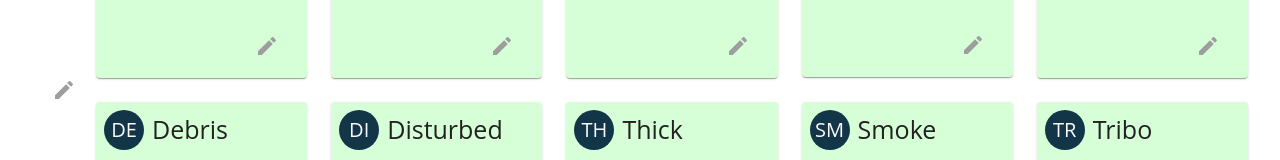
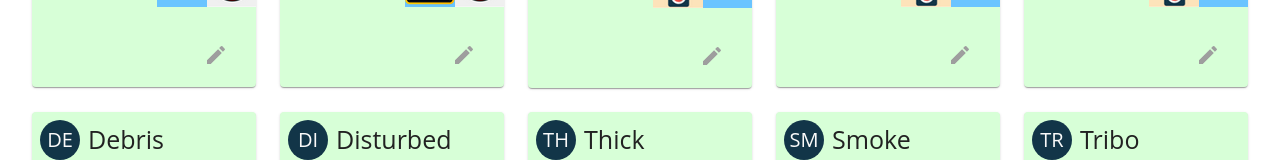
Before and after one commit to jpmhaggerty/capstone-ui, a React (Create React App) app: page / in a window 1280 px wide. Shown: the part 483-643 px from the top of the page. Built offline with nearby package versions, Linux system fonts and the light colour scheme; no server answers.

Commit message:
Co-authored-by: LindsayFarias <LindsayFarias@users.noreply.github.com> Co-authored-by: brendan-kennedy <brendan-kennedy@users.noreply.github.com> Co-authored-by: yurikgarcia <yurikgarcia@users.noreply.github.com> Co-authored-by: David Clay <dclay1983@gmail.com>

```diff
--- a/src/components/Home.js
+++ b/src/components/Home.js
@@ -41,6 +41,7 @@ function Home() {
   return (
 
 
+
         <Box
           data-testid='card-container'
           sx={{
@@ -50,13 +51,7 @@ function Home() {
             ml: 4,
             mr:4
         }}>
-{/*
-          <Button size="small" onClick={() => handleModal()}> */}
-          <Button>
-            <IconButton aria-label="fill" sx={{ color: "#9e9e9e" }}>
-              <CreateIcon />
-            </IconButton>
-          </Button>
+
 
         {/* CARDS */}
         <Grid container spacing={3}>
```
